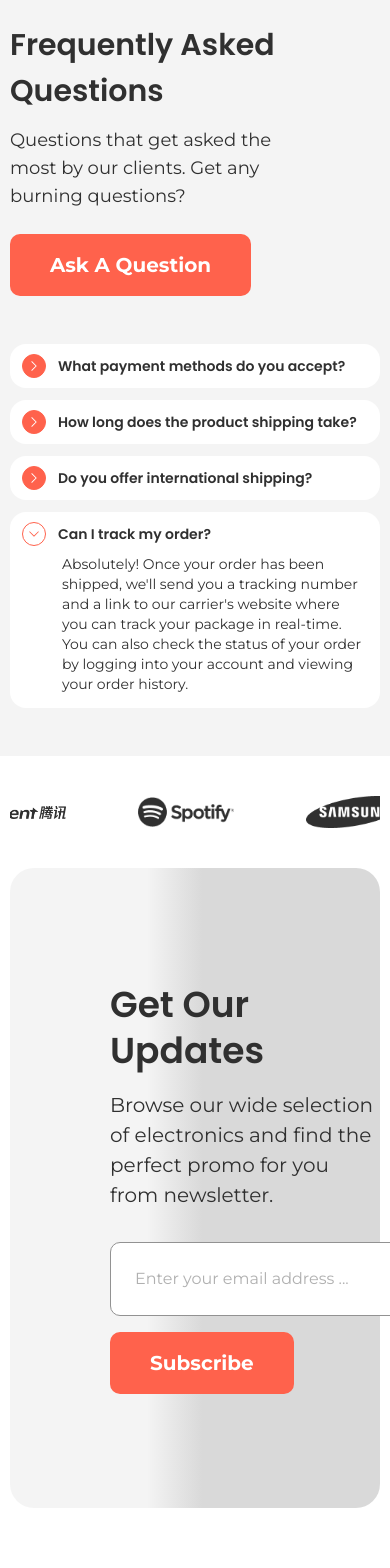
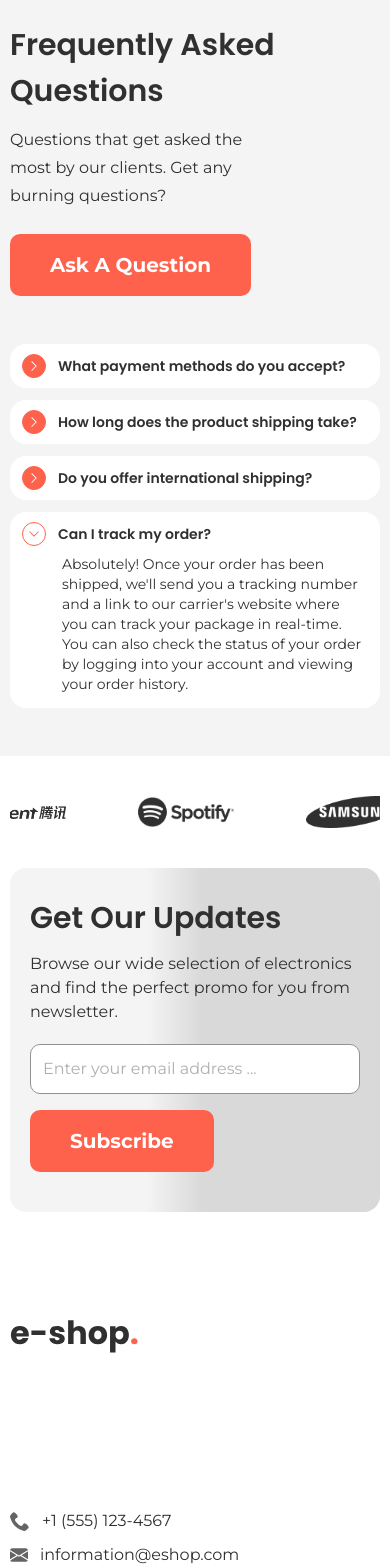
Before and after one commit to dearnasaruddin/e-shop, a React (Vite) app: page / in a window 390 px wide. Shown: the part 4160-5728 px from the top of the page. Built offline with nearby package versions, Linux system fonts and the light colour scheme.

Commit message:
footer top responsive done

```diff
--- a/src/components/faq/Faq.jsx
+++ b/src/components/faq/Faq.jsx
@@ -45,7 +45,7 @@ const Faq = () => {
 
             <div >
               <h2 className='md:max-w-76.5 font-poppins font-semibold text-3xl md:text-4xl leading-11.5 text-secondary'>Frequently Asked Questions</h2>
-              <p className='max-w-78 md:max-w-98 font-montserrat font-normal text-lg md:text-xl md:leading-7.5 text-secondary mt-3 md:mt-6 mb-6 md:mb-16'>Questions that get asked the most by our clients. Get any burning questions?</p>
+              <p className='max-w-68 md:max-w-98 font-montserrat font-normal text-base md:text-xl leading-7 md:leading-7.5 text-secondary mt-3 md:mt-6 mb-6 md:mb-16'>Questions that get asked the most by our clients. Get any burning questions?</p>
               <Button content='Ask A Question' />
             </div>
           </div>
--- a/src/components/footer/FooterTop.jsx
+++ b/src/components/footer/FooterTop.jsx
@@ -18,13 +18,13 @@ const FooterTop = () => {
                     </div>
                 </div>
                 :
-                <div className={`py-28.5  ${location.pathname == '/product-list' ? 'bg-[linear-gradient(270deg,_rgba(244,244,244,1)_37%,_rgba(217,217,217,1)_52%)] pr-22.5' : 'bg-[linear-gradient(90deg,_rgba(244,244,244,1)_37%,_rgba(217,217,217,1)_52%)] pl-25'}  rounded-3xl`}>
+                <div className={`pt-8 pb-10 md:py-28.5  ${location.pathname == '/product-list' ? 'bg-[linear-gradient(270deg,_rgba(244,244,244,1)_37%,_rgba(217,217,217,1)_52%)] pr-22.5' : 'bg-[linear-gradient(90deg,_rgba(244,244,244,1)_37%,_rgba(217,217,217,1)_52%)] pl-5 md:pl-25 pr-5 md:pr-0'} rounded-2xl md:rounded-3xl`}>
                     <div className={`${location.pathname == '/product-list' && 'max-w-123.5 ml-auto'}`}>
-                        <h3 className='max-w-90 font-poppins font-semibold text-4xl leading-11.5 text-secondary'>{location.pathname == '/product-details' || location.pathname == '/contact' ? 'Get Up-to-Date Gadget Technology' : 'Get Our Updates'}</h3>
-                        <p className={`max-w-118 font-montserrat font-normal text-xl leading-7.5 text-secondary ${location.pathname == '/' || location.pathname == '/product-list' ? 'mt-4 mb-8' : 'mt-6 mb-12'}`}>Browse our wide selection of electronics and find the perfect promo for you from newsletter.</p>
+                        <h3 className='md:max-w-90 font-poppins font-semibold text-3xl md:text-4xl md:leading-11.5 text-secondary'>{location.pathname == '/product-details' || location.pathname == '/contact' ? 'Get Up-to-Date Gadget Technology' : 'Get Our Updates'}</h3>
+                        <p className={`md:max-w-118 font-montserrat font-normal text-base md:text-xl md:leading-7.5 text-secondary ${location.pathname == '/' || location.pathname == '/product-list' ? 'mt-4 mb-5 md:mb-8' : 'mt-6 mb-12'}`}>Browse our wide selection of electronics and find the perfect promo for you from newsletter.</p>
                         {location.pathname != '/contact' &&
                             <>
-                                <input className='w-123.5 border border-[#929292] p-6 rounded-[10px] font-montserrat font-normal text-base leading-6 text-[#626262] bg-white mb-4' placeholder='Enter your email address ...' type="text" name="" id="" />
+                                <input className='w-full md:w-123.5 border border-[#929292] p-3 md:p-6 rounded-[10px] font-montserrat font-normal text-base leading-6 text-[#626262] bg-white mb-4' placeholder='Enter your email address ...' type="text" name="" id="" />
                                 <br />
                             </>
                         }
```
